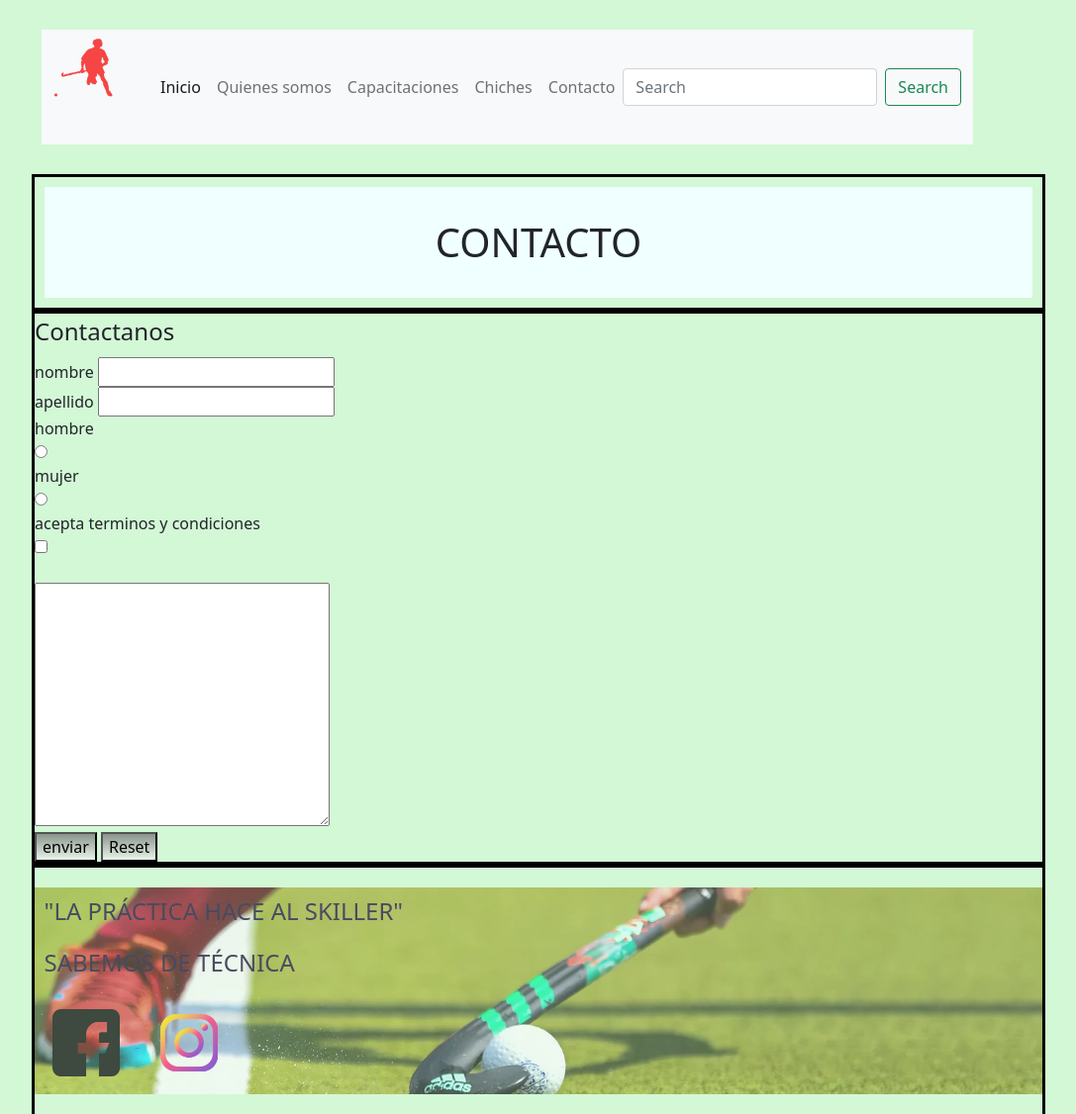
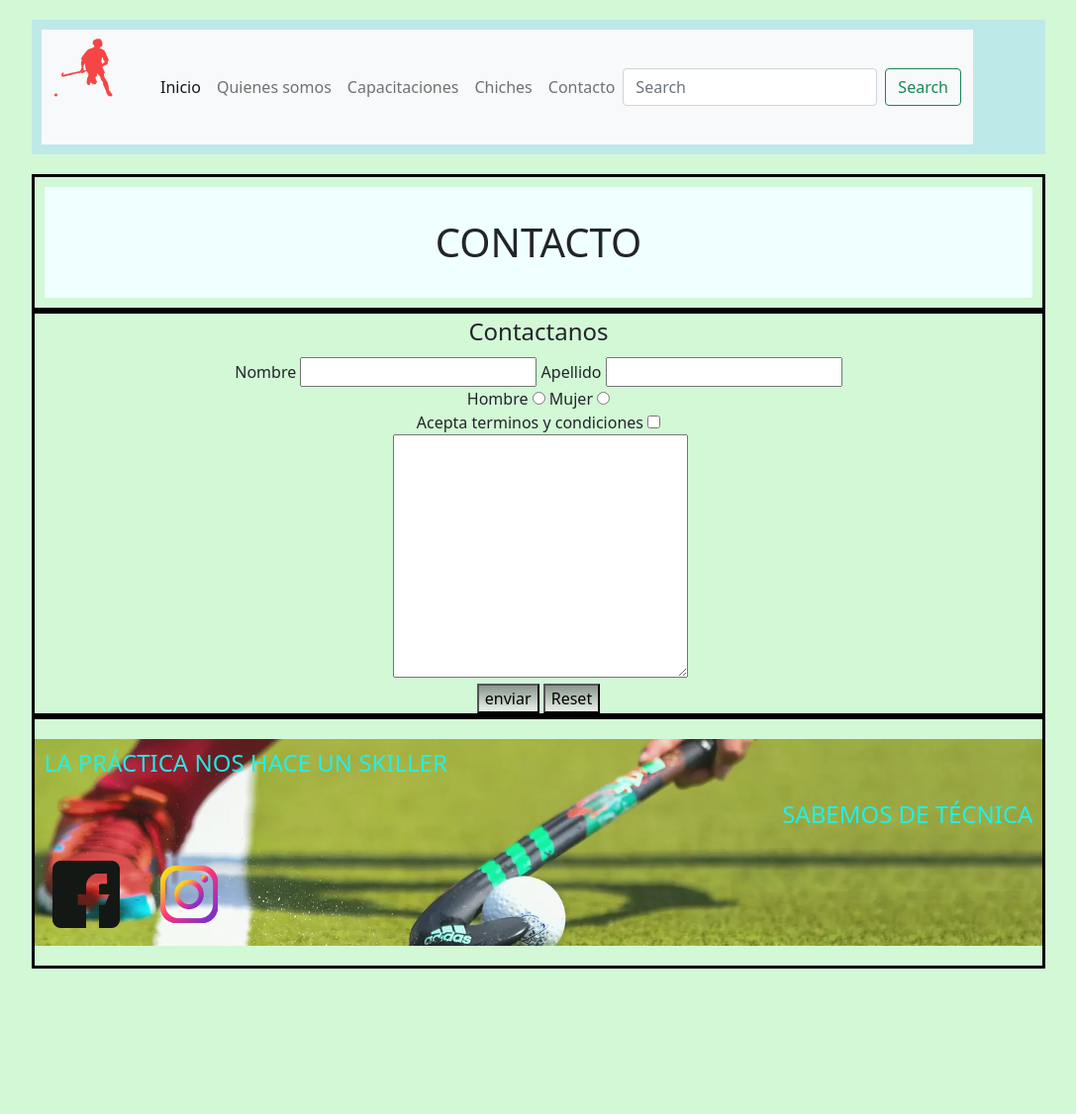
Before and after one commit to faca1223/hockey_repositorio, a website: page Contacto.html in a window 1280 px wide. Shown: the top 1126 px of the page at 99% size, without its empty margins (96-1183 px from the left). After the commit the page ends 979 px from the top, so only its background shows below. Drawn offline with nearby package versions, Linux system fonts and the light colour scheme.

Commit message:
ultimas correcciones

```diff
--- a/Contacto.html
+++ b/Contacto.html
@@ -4,6 +4,7 @@
     <meta charset="UTF-8">
     <meta http-equiv="X-UA-Compatible" content="IE=edge">
     <meta name="viewport" content="width=device-width, initial-scale=1.0">
+    <link rel="stylesheet" href="style.css">
     <meta name="Keywords" content="Hockey, Tecnica, Capacitaciones, Entrenamiento">
     <meta name="Description" content="Hockeytechnique es una organización que busca transmitir y dejar legado educativo de Excelencia , combinando nociones avanzadas de técnicas">
     <style>
@@ -27,9 +28,9 @@
 
 <link href="https://cdn.jsdelivr.net/npm/bootstrap@5.1.3/dist/css/bootstrap.min.css" rel="stylesheet" integrity="sha384-1BmE4kWBq78iYhFldvKuhfTAU6auU8tT94WrHftjDbrCEXSU1oBoqyl2QvZ6jIW3" crossorigin="anonymous">
 
-    <title>Document</title>
+    <title>HOCKEYTECHNIQUE</title>
+
 </head>
-<link rel="stylesheet" href="style.css">
 <body class="contenedor" class="grid-abuelo">
     <header class="header" class="grid-padre grid-hijo-1">
         <nav class="navbar navbar-expand-lg navbar-light bg-light">
@@ -56,7 +57,6 @@
                   <li class="nav-item">
                     <a class="nav-link" href="Chiches.html">Chiches</a>
                   </li>
-
                   <li class="nav-item">
                     <a class="nav-link" href="Contacto.html">Contacto</a>
                 </ul>
@@ -77,21 +77,21 @@
         <form action="">
             <fieldset>
                 <legend>Contactanos</legend>
-                <label for="nombre">nombre</label>
+                <label for="nombre">Nombre</label>
                 <input type="text"name="nombre" id="nombre">
-                <br>
-                <label for="apellido">apellido</label>
+
+                <label for="apellido">Apellido</label>
                 <input type="text" name="apellido" id="apellido">
-
-                <div>hombre</div>
+                <div>
+                  <label for="nombre">Hombre</label>
                 <input type="radio" name="sexo" value="masculino">
-                <div>mujer</div>
+                <label for="nombre">Mujer</label>
                 <input type="radio" name="sexo" value="femenino">
-                <div>acepta terminos y condiciones</div>
+              </div>
+                <div>Acepta terminos y condiciones
                 <input type="checkbox" name="acepta" value="1">
-                <br>
+              </div>
                 <label for="mensaje"></label>
-                <br>
                 <textarea name="mensaje" id="mensaje" cols="30" rows="10"></textarea>
                 <br>
                 <input type="submit" value="enviar" class="enviar">
@@ -102,7 +102,7 @@
     <footer class="grid-padre grid-hijo-4">
         <section class="conteiner conteiner__img">
             <div>
-          <h4 class="conteiner__skiller">"La práctica hace al Skiller"</h4>
+          <h4 class="conteiner__skiller">La práctica nos hace un Skiller</h4>
             </div>
             <div>
                 <h4 class="conteiner__tecnica">Sabemos de técnica</h4>
--- a/scss/stylo.scss
+++ b/scss/stylo.scss
@@ -104,6 +104,11 @@ header{
         position: relative;
       }
 
+      imagenDeFondo:hover {
+        opacity: 60%;
+        background-color: rgb(209, 212, 201);
+      }
+
 
 .caja1__quienesSomos{
     text-decoration: $negrita;
@@ -122,6 +127,7 @@ header{
 
 .tipos{
     text-decoration: $negrita;
+    text-align: center;
 }
 
 .chiches{
@@ -156,13 +162,18 @@ box-shadow: $sombras
   }
 
   .conteiner__skiller{
-      text-decoration: solid;
-      color: rgb(14, 2, 48);
+    padding: 0.5rem;
+    text-decoration: solid;
+    color: rgba(9, 243, 243, 0.959);
+    text-align: left;
+    text-decoration: solid;
   }
 
   .conteiner_tecnica{
-      text-decoration: solid;
-      color: rgb(14, 2, 48);
+    padding: 0.5rem;
+    color: rgba(9, 243, 243, 0.959);
+    text-align: right;
+    text-decoration: solid;
   }
 
     .grid-abuelo{
@@ -179,6 +190,7 @@ box-shadow: $sombras
         .grid-padre{
             padding: 0.5rem;
             border: 3px $secondary-color;
+            align-content: center;
 
             grid-hijo-2{
                 grid-area: main;
@@ -186,6 +198,7 @@ box-shadow: $sombras
 
         grid-hijo-3{
             grid-area: sidebar;
+            text-align: center;
 
         }
         grid-hijo-4{
--- a/style.css
+++ b/style.css
@@ -26,6 +26,7 @@
   justify-content: space-between;
   align-items: center;
   margin: 20px auto;
+  background-color: rgb(190, 233, 233);
 }
 
 .header__img {
@@ -42,7 +43,7 @@
 
 .header__nav {
   border: 10px;
-  background-color: rgb(67, 179, 179);
+  background-color: rgb(179, 218, 218);
   list-style: none;
 }
 
@@ -81,6 +82,11 @@ header ul li:hover {
   text-align-last:center;
 }
 
+.imagenDeFondo:hover {
+  opacity: 60%;
+  background-color: rgb(209, 212, 201);
+}
+
 .textoTransparencia {
   height: 100%;
   text-align: center;
@@ -94,7 +100,7 @@ header ul li:hover {
   background-image: linear-gradient(
     rgb(21, 134, 226),
     rgb(190, 208, 211) );
-    color: rgb(248, 245, 245);
+    color: rgb(192, 235, 38);
     display: flex;
     flex-direction: column;
     align-items: center;
@@ -105,12 +111,13 @@ header ul li:hover {
 }
 .textoTransparencia:hover {
   opacity: 90%;
+  background-color: rgb(188, 243, 35);
 }
 
 .h3{
   padding: 3rem;
-  opacity: 40%;
-  color: rgb(8, 8, 8);
+  opacity: 60%;
+  color: rgb(194, 224, 18);
 
 }
 
@@ -153,12 +160,14 @@ header ul li:hover {
 
 .tipos {
   margin: 0.5rem;
+  text-align: center;
   padding: 0.3rem;
   background-color: rgb(243, 243, 101);
   background: linear-gradient(
       rgba(158, 241, 64, 0.7),
       rgba(221, 243, 162, 0.7)
-    );
+  )
+
 }
 
 .iframeSize{
@@ -178,6 +187,7 @@ header ul li:hover {
   padding: 2rem;
   text-align: center;
 }
+
 
 .img {
   margin: 10px;
@@ -214,7 +224,7 @@ header ul li:hover {
 
 .conteiner__img{
   background-image: url(imagenes/fondofooter.webp);
-  opacity: 70%;
+  opacity: 90%;
   background-size: cover;
   height: 100%;
   position: relative;
@@ -223,12 +233,16 @@ header ul li:hover {
 .conteiner__skiller {
   padding: 0.5rem;
   text-decoration: solid;
-  color: rgb(14, 2, 48);
+  color: rgba(9, 243, 243, 0.959);
+  text-align: left;
+  text-decoration: solid;
 }
 
 .conteiner__tecnica {
   padding: 0.5rem;
-  color: rgb(14, 2, 48);
+  color: rgba(9, 243, 243, 0.959);
+  text-align: right;
+  text-decoration: solid;
 }
 
 .conteiner__redes {
@@ -263,6 +277,7 @@ header ul li:hover {
 }
 .grid-hijo-3{
   grid-area: sidebar;
+  text-align: center;
 }
 .grid-hijo-4{
   grid-area: footer;
```
Also changed, not shown: Capacitaaciones.html (+5 -4 lines), Chiches.html (+5 -4 lines), Quienes somos.html (+4 -3 lines), index.html (+5 -4 lines), css/stylo.css, 1 other file.
